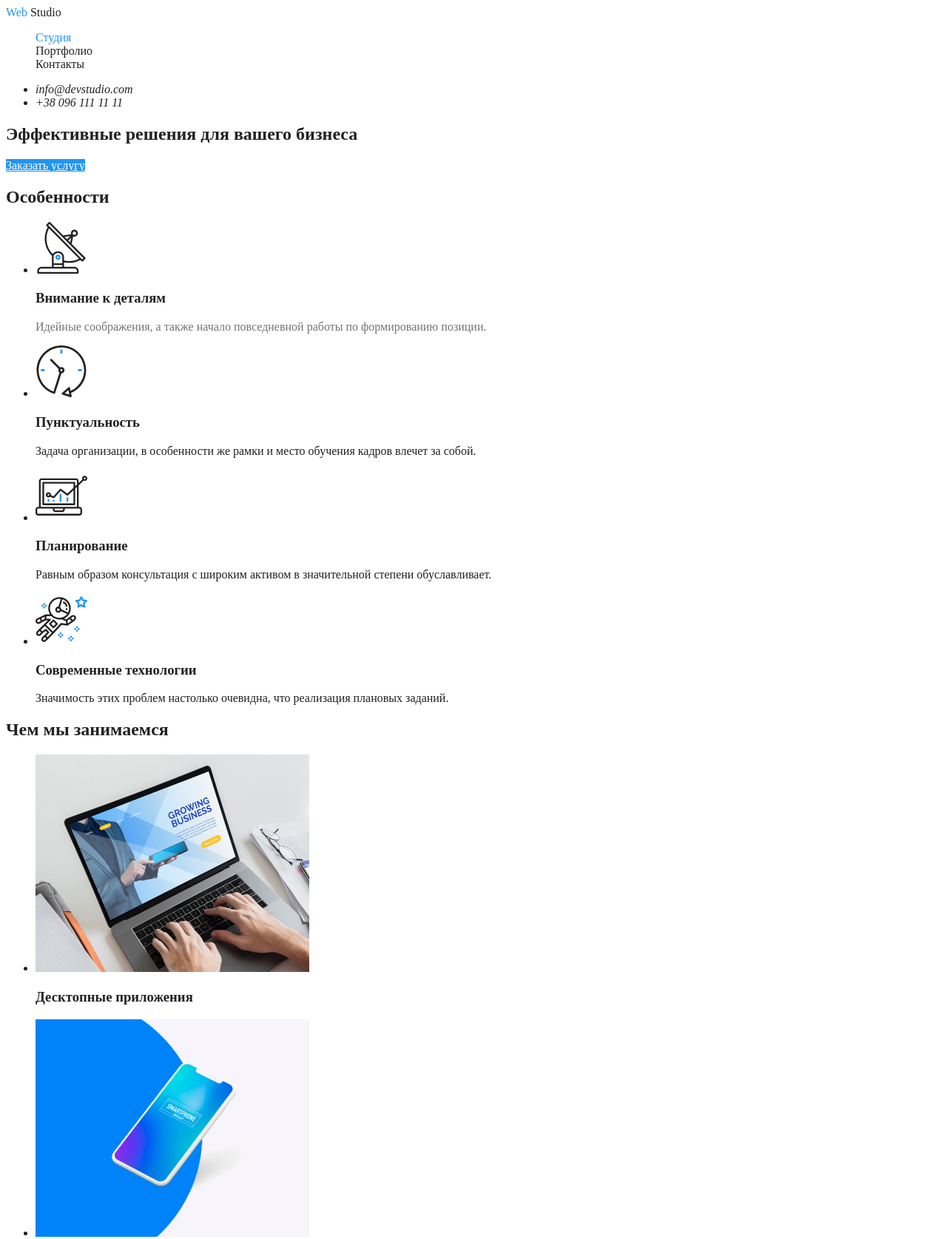
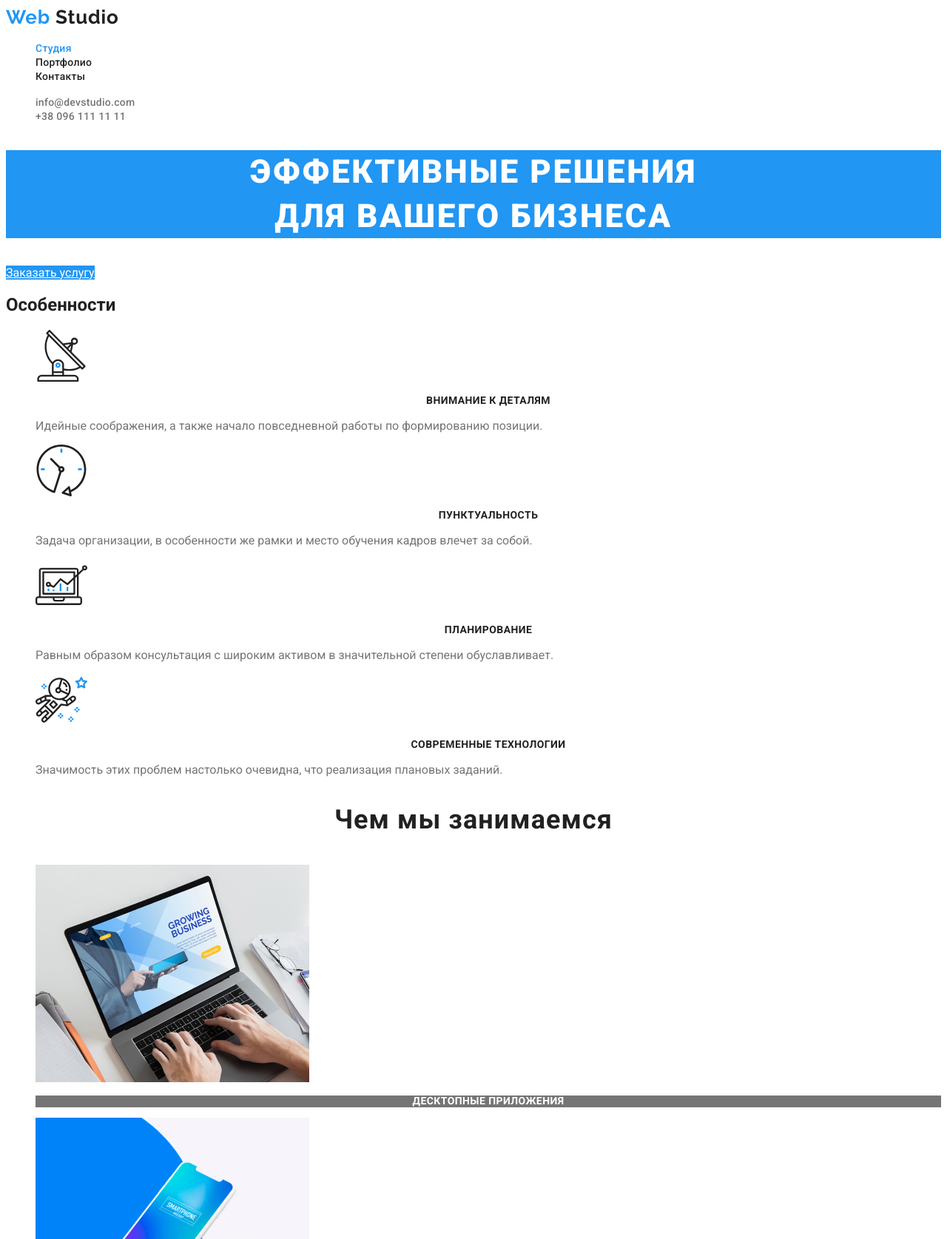
Before and after one commit to MaksimLisovoi/goit-markup-hw-02, a plain HTML site: page index.html in a window 1280 px wide. Shown: the top 1675 px of the page at 74% size. Drawn offline with Linux system fonts and the light colour scheme.

Commit message:
Добавляет стили в Index

```diff
--- a/css/styles.css
+++ b/css/styles.css
@@ -14,8 +14,9 @@
 body {
   background-color: var(--primary-white-color);
   color: var(--primary-text-color);
+  font-family: roboto, sans-serif;
 }
-.list {
+ul {
   list-style: none;
 }
 
@@ -23,6 +24,14 @@ body {
 .logo {
   color: var(--primary-text-color);
   text-decoration: none;
+  font-family: Raleway, sans-serif;
+  font-weight: 700;
+  font-size: 26px;
+  line-height: 1.2;
+  letter-spacing: 0.03em;
+}
+.footer.logo {
+  color: var(--primary-white-color);
 }
 .logo-style {
   color: var(--accent-color);
@@ -31,6 +40,11 @@ body {
 .site-nav .link {
   text-decoration: none;
   color: var(--primary-text-color);
+
+  font-weight: 500;
+  font-size: 14px;
+  line-height: 1.14;
+  letter-spacing: 0.02em;
 }
 .site-nav .link:hover,
 .site-nav .link:focus {
@@ -39,30 +53,95 @@ body {
 .site-nav .link.current {
   color: var(--accent-color);
 }
+/* Address navigation */
+.address-nav .link {
+  font-style: normal;
+  color: var(--title-text-color);
+}
+.address-footer {
+  color: var(--primary-white-color);
+  font-style: normal;
+  font-weight: 400;
+  font-size: 14px;
+  line-height: 1.7;
+  letter-spacing: 0.03em;
+}
+
+.address-footer .link {
+  text-decoration: none;
+  font-style: normal;
+  color: rgba(255, 255, 255, 0.6);
+  background-color: var(--title-text-color);
+}
+
 /* Hero */
 .hero-title {
-  color: var(--primary-text-color);
+  color: var(--primary-white-color);
+  background-color: var(--accent-color);
+  font-weight: 900;
+  font-size: 44px;
+  line-height: 1.36;
+  text-align: center;
+  letter-spacing: 0.06em;
+  text-transform: uppercase;
 }
 /* Section */
 .section {
   color: var(--primary-text-color);
 }
+.section-title {
+  font-weight: 700;
+  font-size: 36px;
+  line-height: 1.66;
+  text-align: center;
+  letter-spacing: 0.03em;
+}
 /* Features */
 .feature-list .title {
-  color: var(--primary-text-color);
+  font-weight: 700;
+  font-size: 14px;
+  line-height: 1.14;
+  text-align: center;
+  letter-spacing: 0.03em;
+  text-transform: uppercase;
 }
 .feature-list .description {
   color: var(--title-text-color);
 }
+/* Works */
+.work-title {
+  font-weight: 700;
+  font-size: 14px;
+  line-height: 1.14;
+  text-align: center;
+  letter-spacing: 0.03em;
+  text-transform: uppercase;
+  color: var(--primary-white-color);
+  background-color: var(--title-text-color);
+}
+
 /* Our team */
 .team-list .title {
   color: var(--primary-text-color);
+  font-weight: 500;
+  font-size: 16px;
+  line-height: 1.18;
+  letter-spacing: 0.03em;
 }
 .team-list .speciality {
   color: var(--title-text-color);
+  font-weight: 400;
+  font-size: 16px;
+  line-height: 1.18;
+  text-align: center;
+  letter-spacing: 0.03em;
 }
 /* Button */
 .button.primary {
   color: var(--primary-white-color);
   background-color: var(--accent-color);
 }
+/* Footer */
+footer {
+  background-color: #2f303a;
+}
--- a/index.html
+++ b/index.html
@@ -23,7 +23,7 @@
         </ul>
 
         <address>
-          <ul class="address-nav-list">
+          <ul class="address-nav list">
             <li>
               <a href="mailto:info@devstudio.com" class="link"
                 >info@devstudio.com</a
@@ -40,7 +40,10 @@
       <!-- Герой -->
 
       <section class="hero">
-        <h1 class="hero-title">Эффективные решения для вашего бизнеса</h1>
+        <h1 class="hero-title">
+          Эффективные решения<br />
+          для вашего бизнеса
+        </h1>
         <a href="" class="button primary">Заказать услугу</a>
       </section>
 
@@ -60,7 +63,7 @@
           <li>
             <img src="./images/punctuality.svg" alt="Часы" />
             <h3 class="title">Пунктуальность</h3>
-            <p>
+            <p class="description">
               Задача организации, в особенности же рамки и место обучения кадров
               влечет за собой.
             </p>
@@ -68,7 +71,7 @@
           <li>
             <img src="./images/planning.svg" alt="График" />
             <h3 class="title">Планирование</h3>
-            <p>
+            <p class="description">
               Равным образом консультация с широким активом в значительной
               степени обуславливает.
             </p>
@@ -76,7 +79,7 @@
           <li>
             <img src="./images/technologies.svg" alt="Астронавт" />
             <h3 class="title">Современные технологии</h3>
-            <p>
+            <p class="description">
               Значимость этих проблем настолько очевидна, что реализация
               плановых заданий.
             </p>
@@ -246,7 +249,7 @@
       </section>
       <!-- Постоянные клиенты -->
       <section>
-        <h2>Постоянные клиенты</h2>
+        <h2 class="section-title">Постоянные клиенты</h2>
         <ul>
           <li>
             <a href="">
@@ -285,15 +288,21 @@
     <!-- Футер -->
     <footer>
       <div>
-        <a href="./index.html" class="logo">
+        <a href="./index.html" class="logo footer">
           <span> <span class="logo-style">Web</span> Studio</span>
         </a>
         <!-- Контакты -->
-        <address>
+        <address class="address-footer">
           <ul>
             <li>г. Киев, пр-т Леси Украинки, 26</li>
-            <li><a href="mailto:info@devstudio.com">info@devstudio.com</a></li>
-            <li><a href="tel:+380961111111">+38 096 111 11 11</a></li>
+            <li>
+              <a href="mailto:info@devstudio.com" class="link"
+                >info@devstudio.com</a
+              >
+            </li>
+            <li>
+              <a href="tel:+380961111111" class="link">+38 096 111 11 11</a>
+            </li>
           </ul>
         </address>
       </div>
```
Also changed, not shown: portfolio.html (+1 -1 lines).
